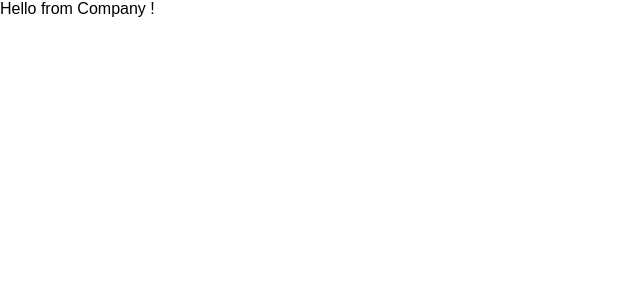
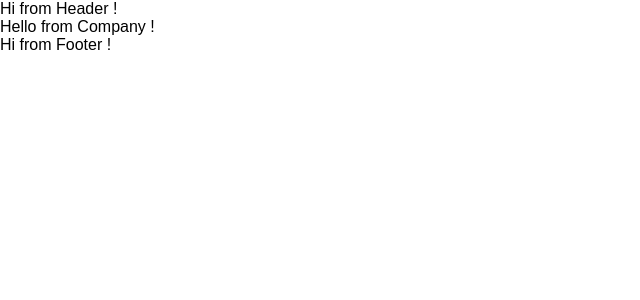
Before and after one commit to MarianneB08/Shafak-Project, a React (Create React App) app in the folder frontend/: page /company in a window 1280 px wide. Shown: the top 300 px of the page, without its empty margins (0-640 px from the left). Built offline with nearby package versions, Linux system fonts and the light colour scheme.

Commit message:
Mise en place du composant Layout.js, constitué des composants Header.js et Footer.js

```diff
--- a/frontend/src/App.js
+++ b/frontend/src/App.js
@@ -1,13 +1,16 @@
 import { BrowserRouter } from "react-router-dom";
+import styles from "./globals.module.scss";
 import Router from "./Router";
-import styles from "./globals.module.scss";
+import Layout from "./Components/Layout";
 
 // Composant global qui contient l'ensemble des routes de l'application et le layout général (Header & Footer) défini dans Layout.js
 function App() {
   return (
     <div className={styles.main}>
       <BrowserRouter>
-        <Router />
+        <Layout>
+          <Router />
+        </Layout>
       </BrowserRouter>
     </div>
   );
--- /dev/null
+++ b/frontend/src/Components/Footer.js
@@ -0,0 +1,11 @@
+import React from 'react';
+
+const Footer = () => {
+    return (
+        <div>
+            Hi from Footer !
+        </div>
+    );
+};
+
+export default Footer;
--- /dev/null
+++ b/frontend/src/Components/Header.js
@@ -0,0 +1,11 @@
+import React from 'react';
+
+const Header = () => {
+    return (
+        <div>
+            Hi from Header !
+        </div>
+    );
+};
+
+export default Header;
--- /dev/null
+++ b/frontend/src/Components/Layout.js
@@ -0,0 +1,16 @@
+import React from "react";
+import Footer from "./Footer";
+import Header from "./Header";
+
+// Composant Layout constitué des composants Header.js et Footer.js et appelé une fois pour toutes dans le composant général App.js
+const Layout = (props) => {
+  return (
+    <div>
+      <Header />
+      {props.children}
+      <Footer />
+    </div>
+  );
+};
+
+export default Layout;
```
